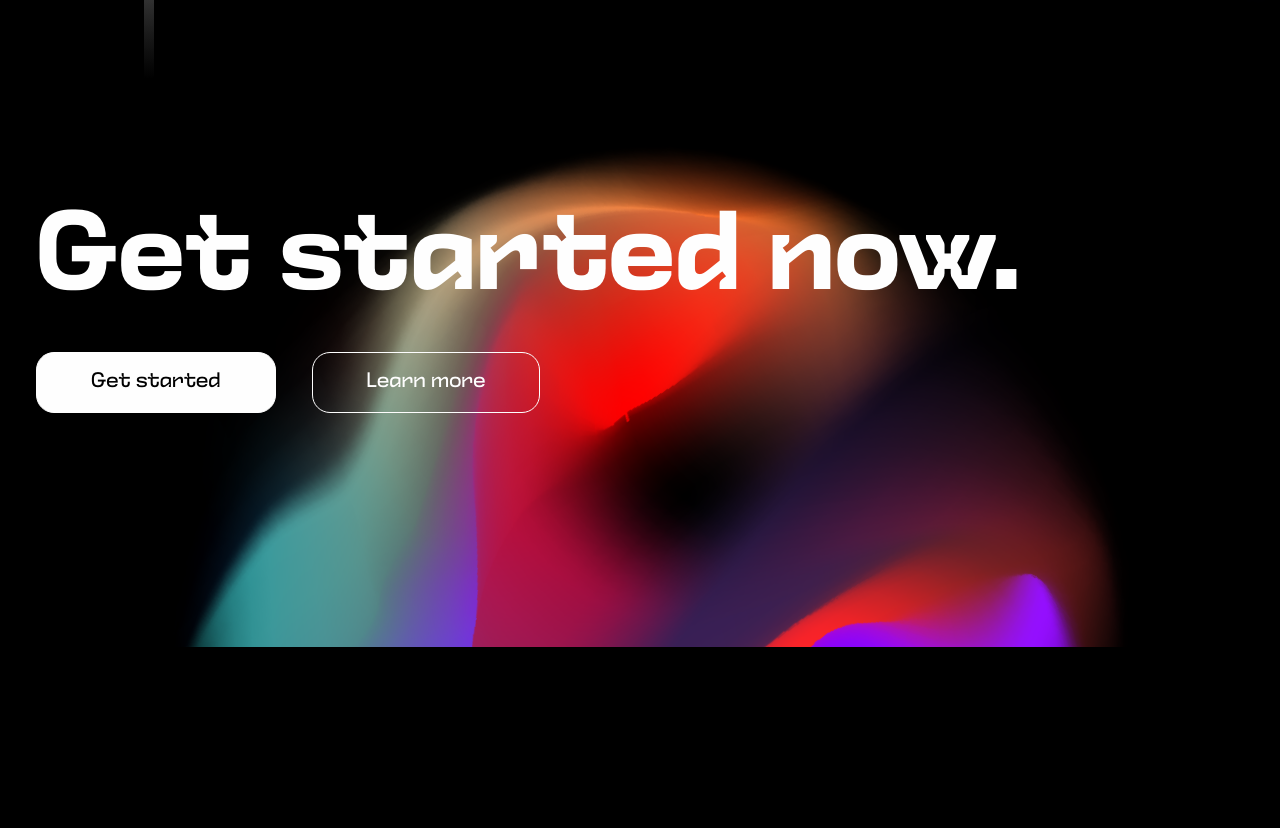
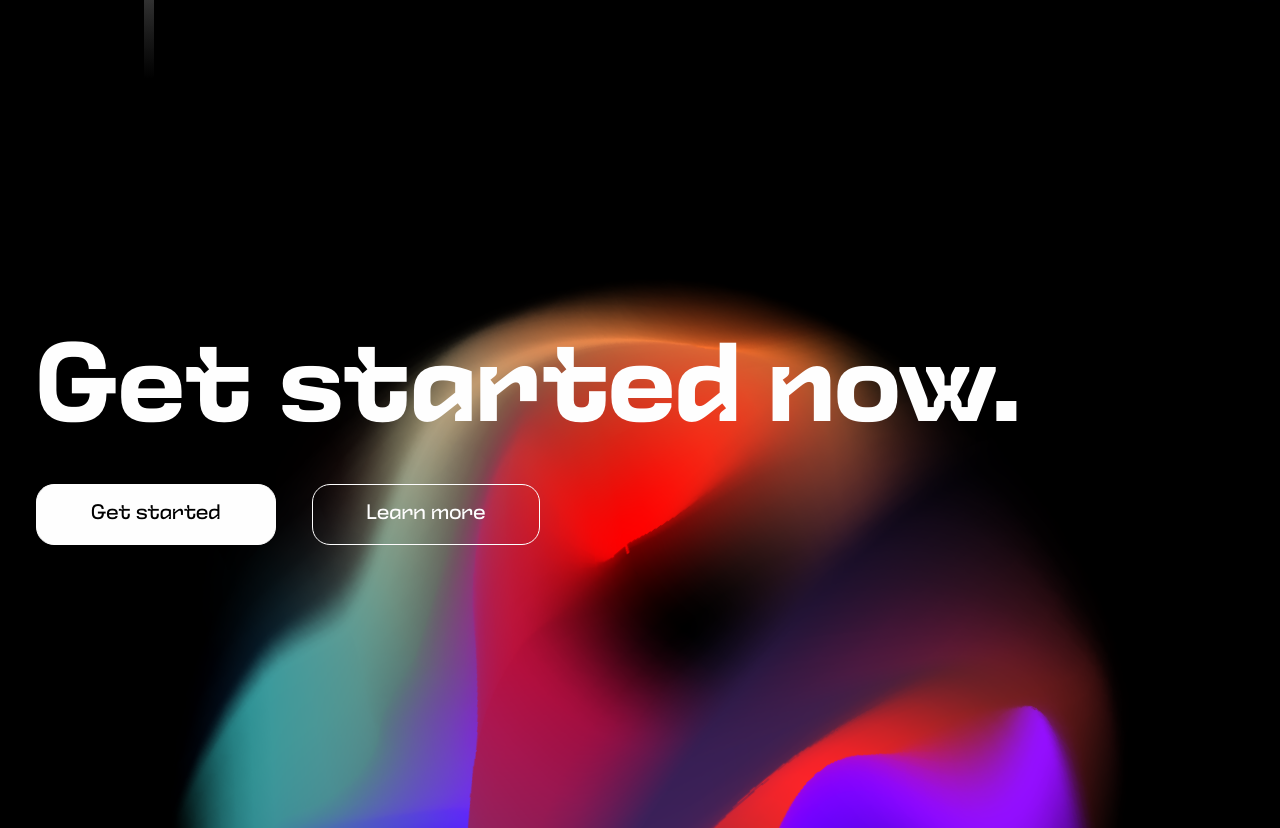
Before and after one commit to lugvitc/FOSSit24, a SvelteKit app: page / in a window 1280 px wide. Shown: the part 2660-3488 px from the top of the page. Before the commit the page ends 3307 px from the top, so only its background shows below. Built offline with nearby package versions, Linux system fonts and the light colour scheme.

Commit message:
Removed footer space

```diff
--- a/src/routes/+page.svelte
+++ b/src/routes/+page.svelte
@@ -171,14 +171,14 @@
 </Section>
 
 <Section>
-	<div class="absolute left-0 top-[-3rem] box-content h-full w-full overflow-clip pb-64">
+	<div class="absolute left-0 top-[-3rem] box-content h-[0px] w-full overflow-clip pb-[70vh]">
 		<img
 			src="{base}/assets/Asset 1.png"
 			class="gradient absolute left-1/2 top-0 z-[-100] w-[512px] max-w-lg translate-x-[-50%] rotate-[50deg] xl:w-[1024px]"
 			alt="Gradient"
 		/>
 	</div>
-	<div class="relative mb-12 flex items-center">
+	<div class="relative mb-12 mt-[30vh] flex items-center">
 		<h1>Get started now.</h1>
 	</div>
 	<div class="flex w-fit flex-col space-y-4 xl:flex-row xl:space-x-8 xl:space-y-0">
```
